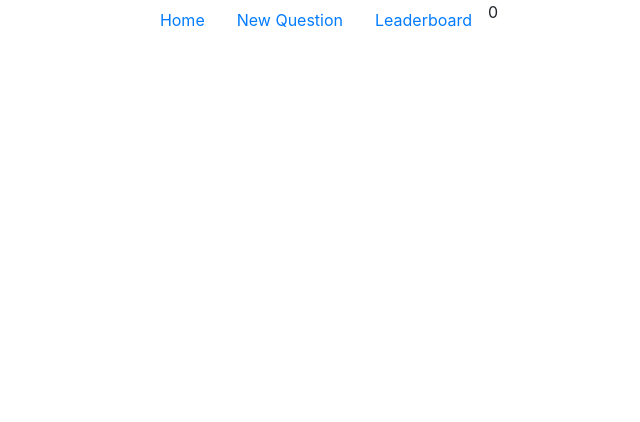
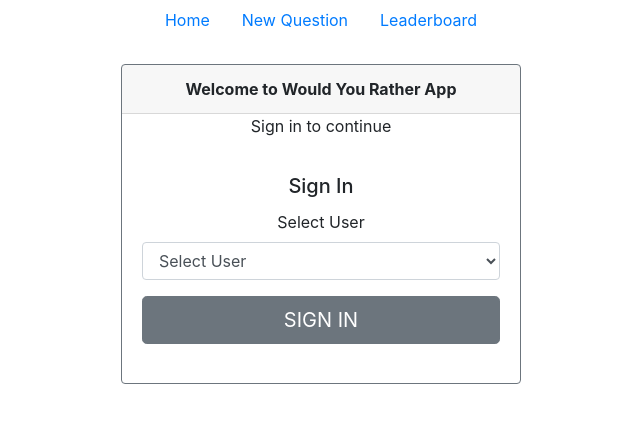
Before and after one commit to kwabena53/react_wouldyourather, a React (Create React App) app: page / in a window 1280 px wide. Shown: the top 422 px of the page, without its empty margins (319-959 px from the left). Built offline with nearby package versions, Linux system fonts and the light colour scheme.

Commit message:
commit signin

```diff
--- a/src/App.css
+++ b/src/App.css
@@ -36,3 +36,7 @@
     transform: rotate(360deg);
   }
 }
+
+.heading{
+  font-weight: bold;
+}
--- a/src/actions/shared.js
+++ b/src/actions/shared.js
@@ -1,16 +1,16 @@
 import { getInitialData } from '../utils/api'
 import { receiveUsers } from './users'
 import { receiveQuestions } from './questions'
-import { setAuthedUser } from './authedUser'
+// import { setAuthedUser } from './authedUser'
 
 export function handleInitialData () {
-  const AUTHED_ID = "tylermcginnis"
+  // const AUTHED_ID = "tylermcginnis"
     return (dispatch) => {
       return getInitialData()
         .then(({ users, questions }) => {
           dispatch(receiveUsers(users))
           dispatch(receiveQuestions(questions))
-          dispatch(setAuthedUser(AUTHED_ID))
+          // dispatch(setAuthedUser(AUTHED_ID))
         })
     }
   }
--- a/src/components/Home.js
+++ b/src/components/Home.js
@@ -1,10 +1,13 @@
 import React from "react"
-import Menu from "./Menu"
-
+// import Menu from "./Menu"
+import LoginPage from "./LoginPage"
 
 const Home = () =>{
     return(
-        <Menu/>
+        <div>
+            <LoginPage/>
+        </div>
+
     )
 }
 
--- a/src/components/LoginPage.js
+++ b/src/components/LoginPage.js
@@ -0,0 +1,35 @@
+import React from 'react'
+import Card from 'react-bootstrap/Card'
+import Col from 'react-bootstrap/Col'
+import Container from 'react-bootstrap/Container'
+import Row from 'react-bootstrap/Row'
+import Menu from './Menu'
+import SigninForm from './SigninForm.js'
+
+
+const LoginPage = () => {
+
+    return(
+        <>
+        <Menu/> <br/>
+        <Container>
+            <Row>
+                <Col xl="12" sm="12" md="12" className="d-flex justify-content-center">
+                    <Card border="secondary" style={{ width: '25rem' , height: '20em'}}>
+                        <Card.Header className="justify-content-center heading" >Welcome to Would You Rather App</Card.Header>
+                        <p className="justify-content-center">Sign in to continue</p>
+                        <Card.Body>
+                        <Card.Title>Sign In</Card.Title>
+                        <SigninForm/>
+                        </Card.Body>
+                    </Card>
+                </Col>
+            </Row>
+        </Container>
+
+      </>
+    )
+
+}
+
+export default LoginPage
--- a/src/components/Menu.js
+++ b/src/components/Menu.js
@@ -4,8 +4,13 @@ import { connect } from 'react-redux'
 
 
 
-const Menu =({authedUser, nameOfUser}) =>{
+const Menu =({authedUser, user}) =>{
 
+    // I don't understand why user renders undefined at first
+    let name = null
+    if(user !== undefined){
+         name = user.name
+    }
     return(
         <Nav
             className="justify-content-center"
@@ -21,11 +26,11 @@ const Menu =({authedUser, nameOfUser}) =>{
                 <Nav.Link eventKey="link-2">Leaderboard</Nav.Link>
             </Nav.Item>
 
-            {authedUser  &(
-                <Fragment className="justify-content-end">
+            {authedUser  &&(
+                <Fragment>
                     <Nav.Item>
                 <Nav.Link eventKey="disabled" disabled>
-                  Hello {nameOfUser}
+                  Hello {name}
                 </Nav.Link>
 
                 </Nav.Item>
@@ -39,11 +44,11 @@ const Menu =({authedUser, nameOfUser}) =>{
 }
 
 const mapStateToProps = ({authedUser, users}) =>{
-    const nameOfUser = users[authedUser]
-    console.log("spy",nameOfUser)
+    const user = users[authedUser]
+    console.log("spy",user)
     return {
         authedUser : authedUser ? authedUser: false,
-        nameOfUser
+        user
     }
 }
 
--- /dev/null
+++ b/src/components/SigninForm.js
@@ -0,0 +1,39 @@
+import React, { useState } from "react";
+import UsersDropdown from "./UsersDropdown"
+import Button from 'react-bootstrap/Button'
+import { setAuthedUser } from '../actions/authedUser'
+import {connect} from "react-redux"
+
+
+const SigninForm = () => {
+
+    const [userData, setUserData] = useState("");
+
+    const handleSignin = (e) => {
+
+        e.preventDefault()
+
+        const { dispatch} = this.props
+
+        dispatch(setAuthedUser(userData))
+
+        console.log("I was selected", userData)
+
+    }
+
+    return(
+        <>
+            <UsersDropdown setUserData = {setUserData}/>
+            <Button variant="secondary" size="lg" onClick={handleSignin} block>
+                SIGN IN
+            </Button>
+        </>
+    )
+}
+
+const mapStateToProps = ({users }) =>{
+    return {
+        users : users ? users : []
+    }
+}
+export default connect(mapStateToProps)(SigninForm)
--- /dev/null
+++ b/src/components/UsersDropdown.js
@@ -0,0 +1,45 @@
+import React from "react"
+import Form from 'react-bootstrap/Form'
+import {connect} from "react-redux"
+
+
+
+const UserOption = ({name, userId}) => {
+return(
+    <option value={userId}>{name}</option>
+    )
+}
+
+const UsersDropdown = ({users, setUserData}) =>{
+
+   const handleChangeOption = (event) => {
+        setUserData(event.target.value)
+    }
+
+    return (
+     <Form>
+        <Form.Group controlId="exampleForm.ControlSelect1">
+            <Form.Label>Select User</Form.Label>
+            <Form.Control as="select"  onChange={handleChangeOption}>
+            <option  defaultValue >Select User</option>
+            {
+                Object.keys(users).map((user, keyIndex) =>{
+                    return <UserOption key={users[user].id} userId={users[user].id} name={users[user].name}/>
+                  })
+            }
+            </Form.Control>
+        </Form.Group>
+     </Form>
+
+    )
+
+}
+
+const mapStateToProps = ({users}, {setUserData}) =>{
+    return {
+        users : users ? users : []
+    }
+}
+
+
+export default connect(mapStateToProps)(UsersDropdown)
```
